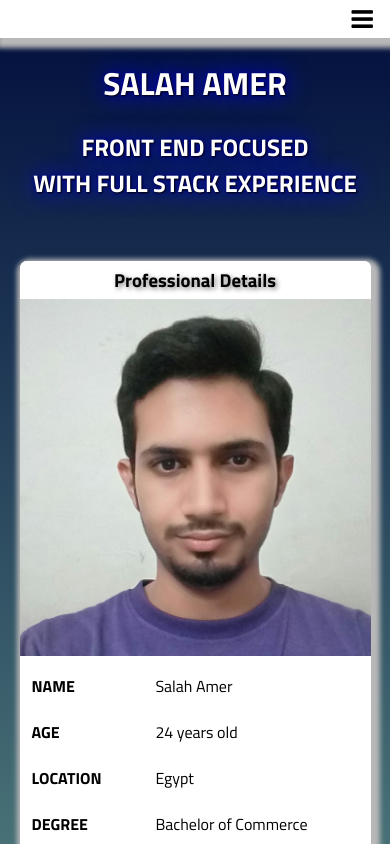
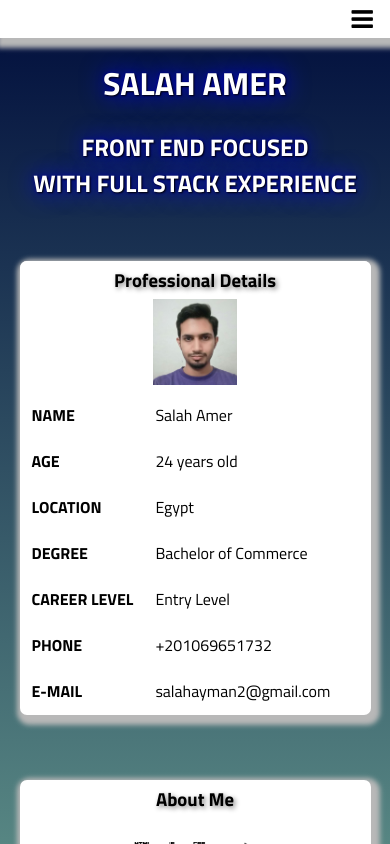
Before and after one commit to SalahAmer2/My-Resume-Website-React, a React (Create React App) app: page / in a window 390 px wide. Shown: the top 844 px of the page. Built offline with nearby package versions, Linux system fonts and the light colour scheme.

Commit message:
fixed myPhoto responsiveness in about-me

```diff
--- a/src/pages/about-me/about-me.styles.scss
+++ b/src/pages/about-me/about-me.styles.scss
@@ -12,6 +12,11 @@
         display: flex;
         flex-direction: column;
         flex-wrap: wrap;
+    }
+    .myPhoto {
+        max-width: 24%;
+        margin-left: 38%;
+        margin-right: 38%;
     }
 }
 
```
